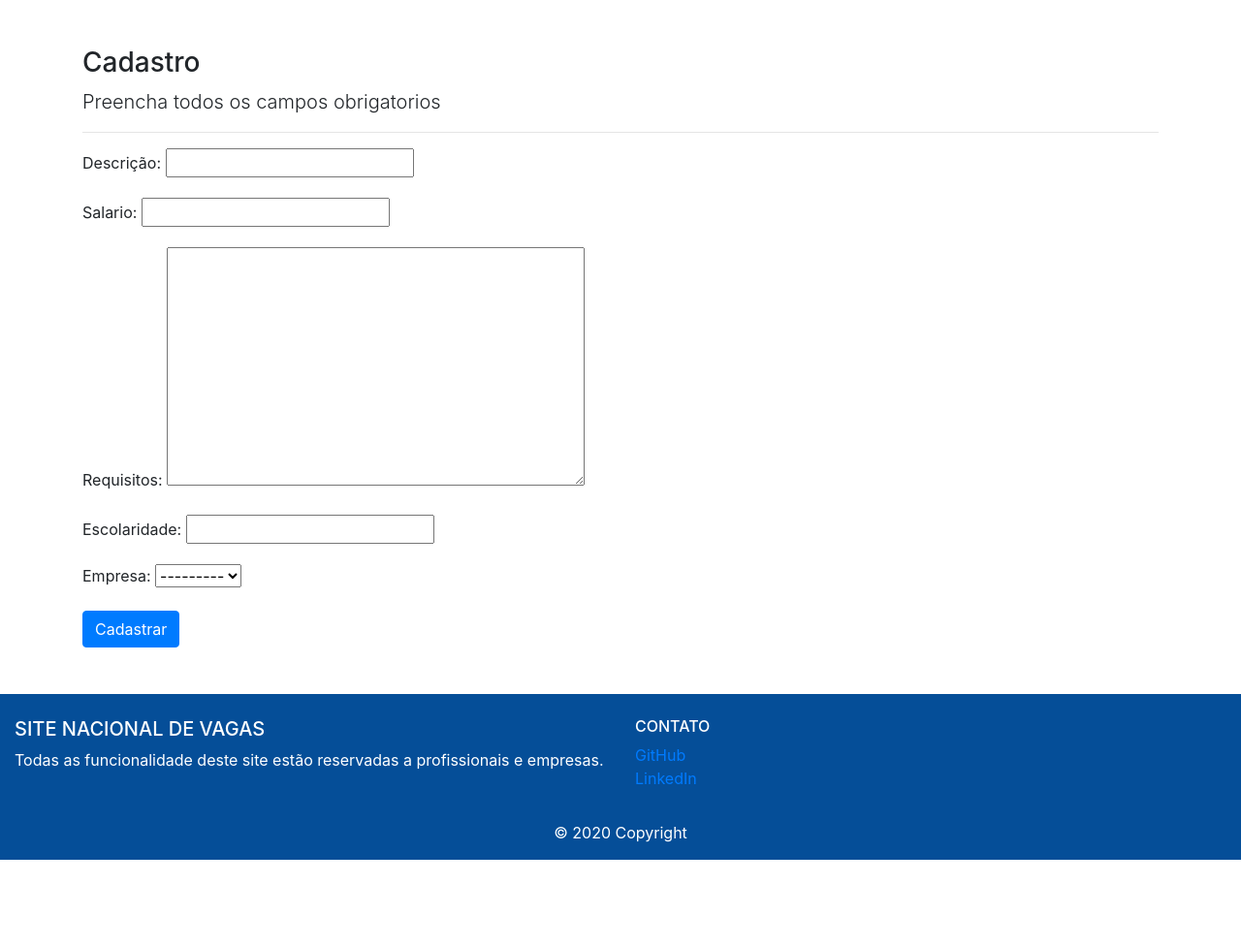
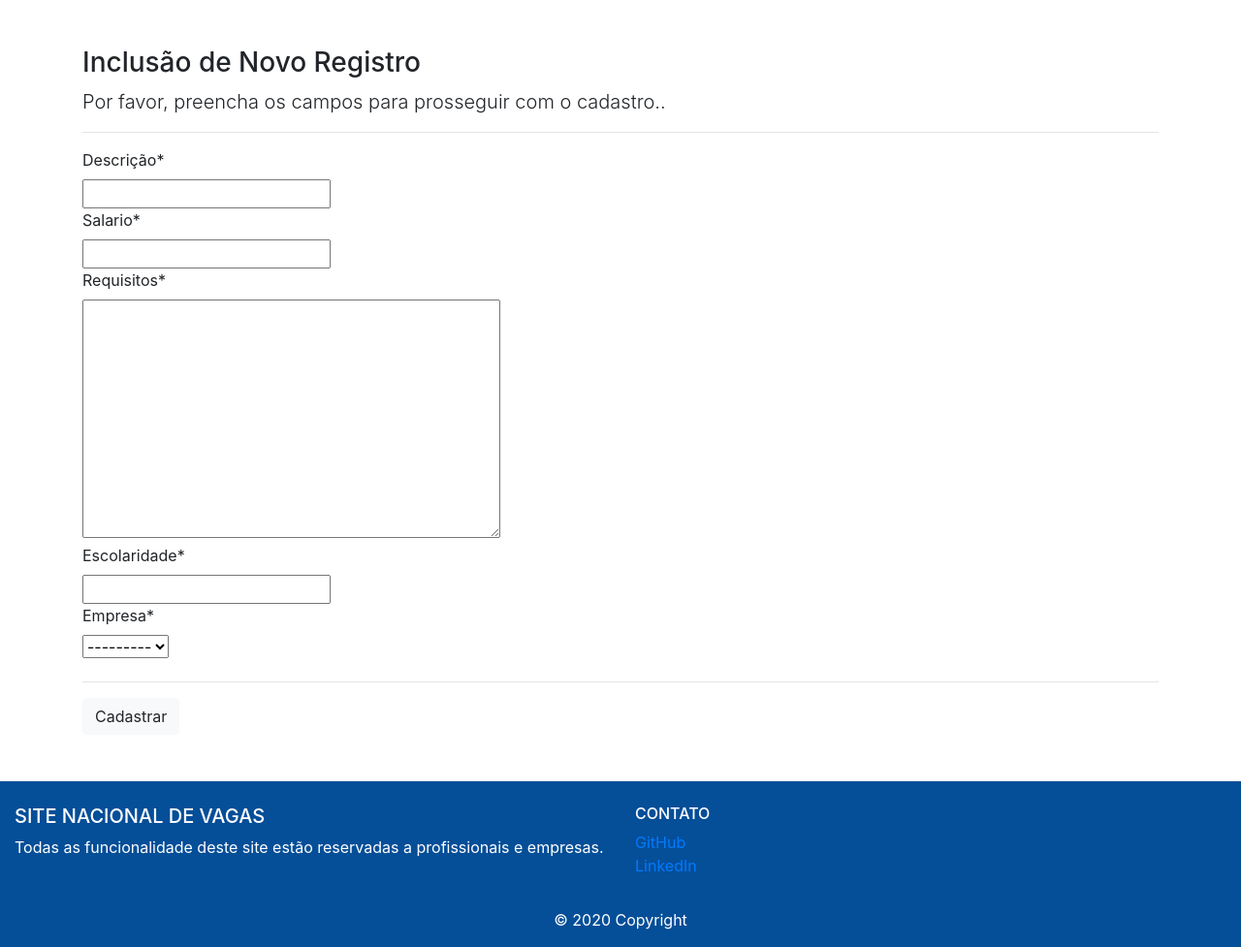
Before and after one commit to lhggomes/sistema-vagas, a Django app: page /cadastrar/vaga/ in a window 1280 px wide. Shown: the part 66-1043 px from the top of the page at 97% size. Before the commit the page ends 953 px from the top, so only its background shows below. Run offline with Django 3.2, Linux system fonts and the light colour scheme; data that the repository does not hold is empty; some libraries are stand-ins or nearby versions.

Commit message:
Adding crispy bootstrap to format to the forms

```diff
--- a/cadastros/templates/cadastros/form.html
+++ b/cadastros/templates/cadastros/form.html
@@ -1,5 +1,6 @@
 {% extends 'paginas/modelo.html' %}
 {% load static %}
+{% load crispy_forms_tags %}
 
 
 {%  block titulo %}
@@ -8,17 +9,18 @@
 
 
 {% block conteudo %}
-    <h3>Cadastro</h3>
+    <h3>Inclusão de Novo Registro</h3>
     <p class="lead">
-        Preencha todos os campos obrigatorios
+        Por favor, preencha os campos para prosseguir com o cadastro..
     </p>
     <hr>
 
     <form action="" method="POST">
         {% csrf_token %}
-        {{ form.as_p }}
+        {{ form|crispy }}
 
-        <button type="submit" class="btn btn-primary">
+        <hr class="mt-4">
+        <button type="submit" class="btn btn-light">
             Cadastrar
         </button>
 
--- a/vagas/settings.py
+++ b/vagas/settings.py
@@ -38,8 +38,11 @@ INSTALLED_APPS = [
     'django.contrib.messages',
     'django.contrib.staticfiles',
     'paginas.apps.PaginasConfig',
-    'cadastros.apps.CadastrosConfig'
+    'cadastros.apps.CadastrosConfig',
+    'crispy_forms',
 ]
+
+
 
 MIDDLEWARE = [
     'django.middleware.security.SecurityMiddleware',
```
Also changed, not shown: 2 other files.
